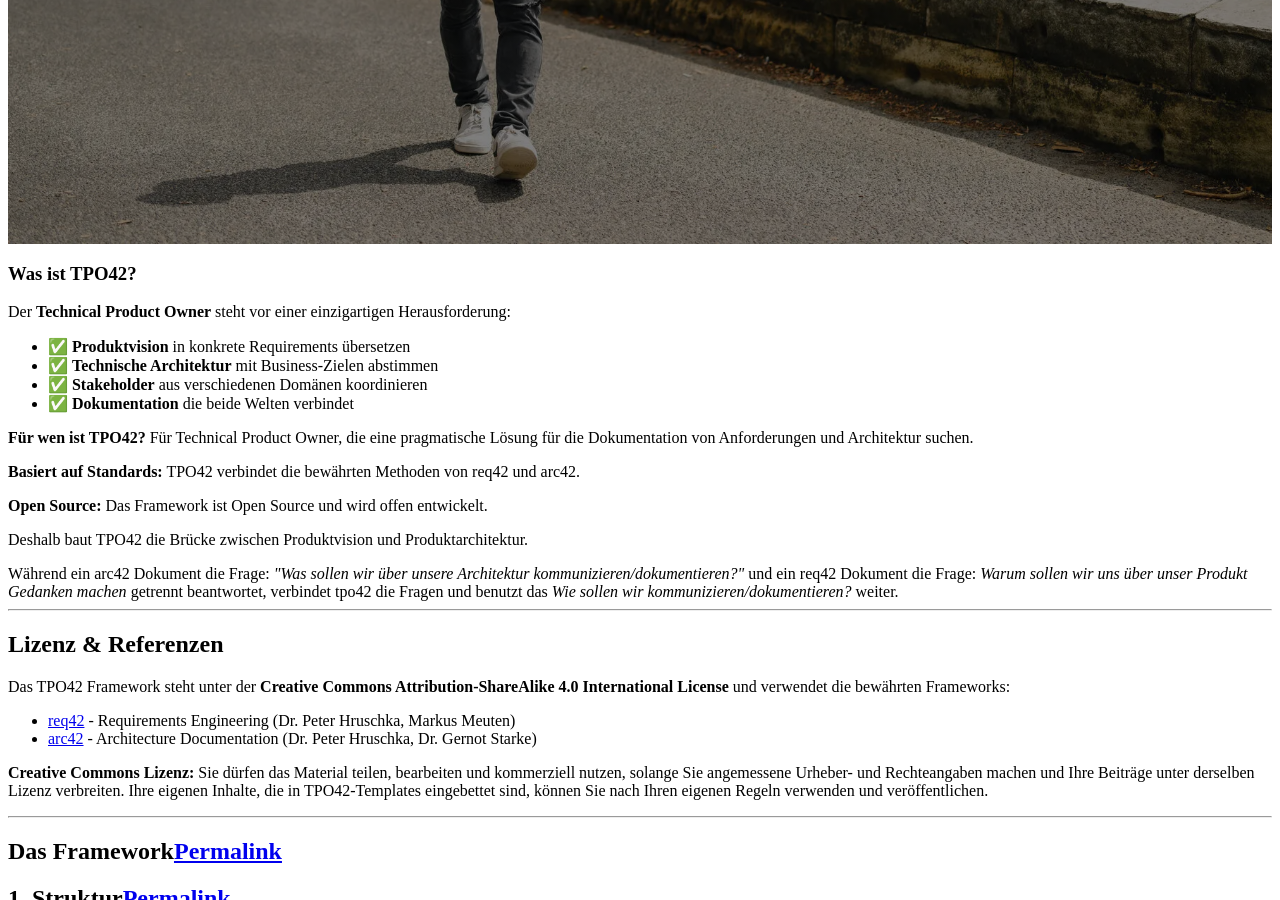
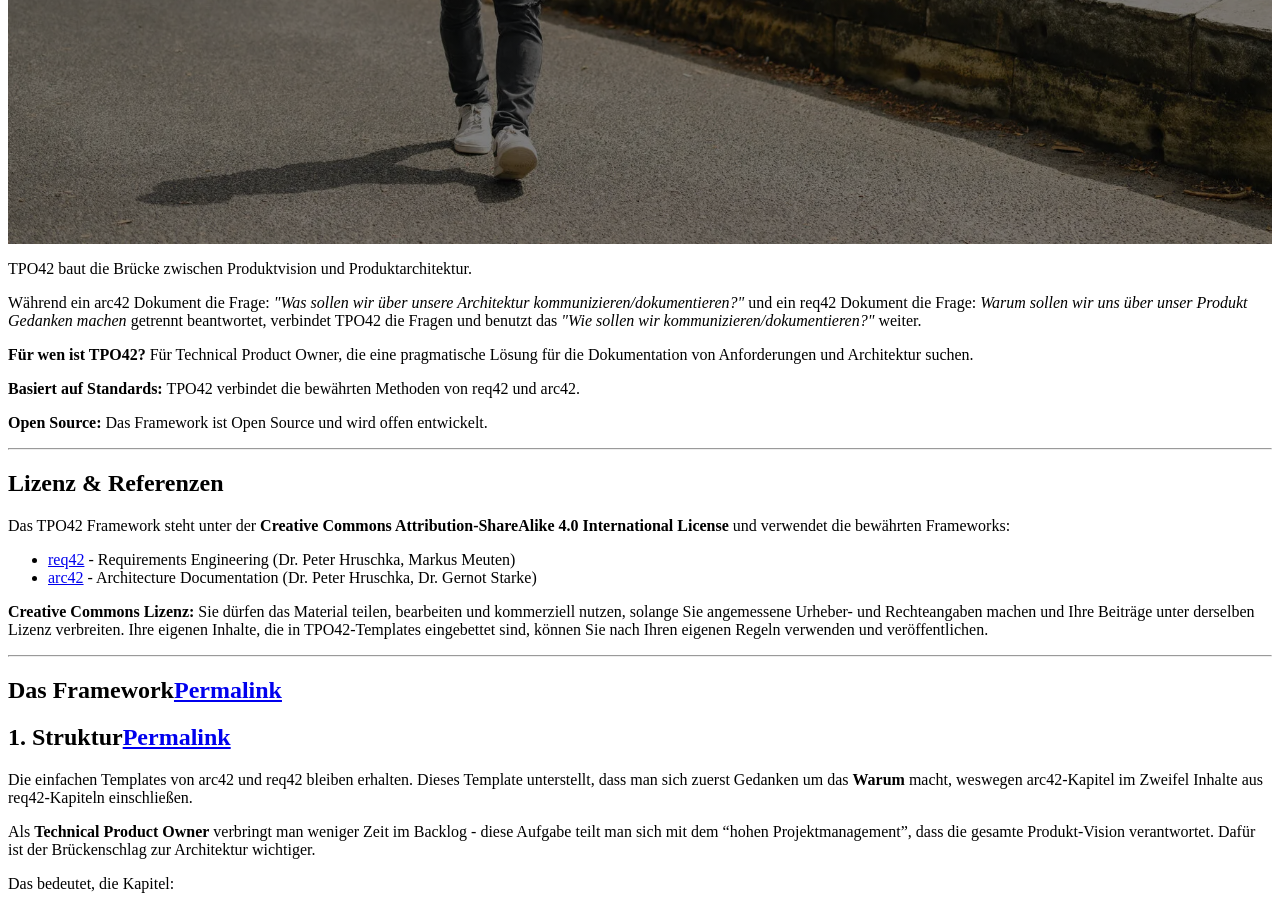
Before and after one commit to perstarke-webdev/tpo42-de-site-draft, a Jekyll site: the page built from _pages/tpo42-framework.md, in a window 1280 px wide and 900 px high, scrolled down 2136 px. Built offline with Jekyll 4.4.1, drawn with Linux system fonts in a browser that asks for light colours; cached includes are drawn as plain includes; some of the changed text lies outside the part shown.

Commit message:
content-update

```diff
--- a/_pages/tpo42-framework.md
+++ b/_pages/tpo42-framework.md
@@ -8,34 +8,20 @@ header:
   overlay_filter: rgba(0, 0, 0, 0.5)
 ---
 
-<section class="site-section first-section">
-  <div class="container" data-aos="fade-up">
-    <div class="row">
-      <div class="col-md-12">
-        <h1>Was ist TPO42?</h1>
-        <p class="lead">Der <strong>Technical Product Owner</strong> steht vor einer einzigartigen Herausforderung:</p>
-        <ul>
-          <li>✅ <strong>Produktvision</strong> in konkrete Requirements übersetzen</li>
-          <li>✅ <strong>Technische Architektur</strong> mit Business-Zielen abstimmen</li>
-          <li>✅ <strong>Stakeholder</strong> aus verschiedenen Domänen koordinieren</li>
-          <li>✅ <strong>Dokumentation</strong> die beide Welten verbindet</li>
-        </ul>
-        <div class="notice--primary">
-          <p><strong>Für wen ist TPO42?</strong> Für Technical Product Owner, die eine pragmatische Lösung für die Dokumentation von Anforderungen und Architektur suchen.</p>
-          <p><strong>Basiert auf Standards:</strong> TPO42 verbindet die bewährten Methoden von req42 und arc42.</p>
-          <p><strong>Open Source:</strong> Das Framework ist Open Source und wird offen entwickelt.</p>
-        </div>
-<div class="box box--primary">
-        <p>Deshalb baut TPO42 die Brücke zwischen Produktvision und Produktarchitektur.</p>
+<div class="box box--primary" data-aos="fade-up">
+        <p>TPO42 baut die Brücke zwischen Produktvision und Produktarchitektur.</p>
 Während ein arc42 Dokument die Frage:
 <span style="font-style: italic"> "Was sollen wir über unsere Architektur kommunizieren/dokumentieren?" </span> und ein req42 Dokument die Frage:
 <span style="font-style: italic">Warum sollen wir uns über unser Produkt Gedanken machen </span> getrennt beantwortet,
-verbindet tpo42 die Fragen und benutzt das <span style="font-style: italic">Wie sollen wir kommunizieren/dokumentieren?</span> weiter.
+verbindet TPO42 die Fragen und benutzt das <span style="font-style: italic">"Wie sollen wir kommunizieren/dokumentieren?"</span> weiter.
 </div>
-      </div>
-    </div>
-  </div>
-</section>
+
+
+<div class="notice--primary" data-aos="fade-down">
+  <p><strong>Für wen ist TPO42?</strong> Für Technical Product Owner, die eine pragmatische Lösung für die Dokumentation von Anforderungen und Architektur suchen.</p>
+  <p><strong>Basiert auf Standards:</strong> TPO42 verbindet die bewährten Methoden von req42 und arc42.</p>
+  <p><strong>Open Source:</strong> Das Framework ist Open Source und wird offen entwickelt.</p>
+</div>
 
 <hr class="section-sep">
 
@@ -89,4 +75,6 @@ erhalten einen zu dem blauen einen roten Aspekt*
 
 ## 2. Redundanzen im Überblick
 
-![req42 arc42 redundancy](/assets/images/req42-arc42-redundancy.png)
+<a href="/assets/images/req42-arc42-redundancy.png" data-lightbox="image-1">
+  <img src="/assets/images/req42-arc42-redundancy.png" alt="req42 arc42 redundancy">
+</a>
```
Also changed, not shown: other parts of _pages/tpo42-framework.md (+1 -1 lines), _pages/getting-started.md (+6 -6 lines), _pages/index.html (+19 -1 lines), _pages/resources.md (+17 -10 lines), assets/images/canvas.webp (added).
